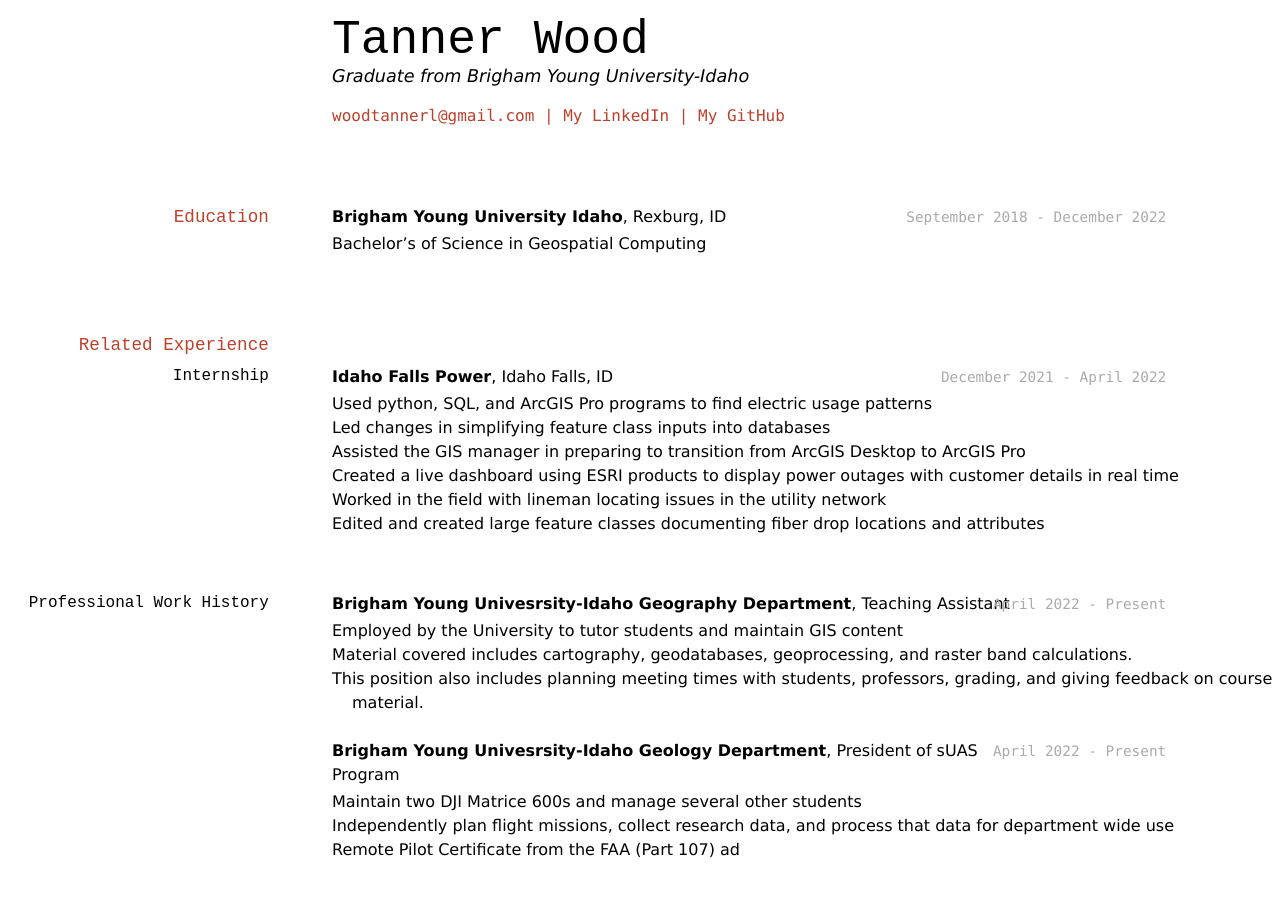
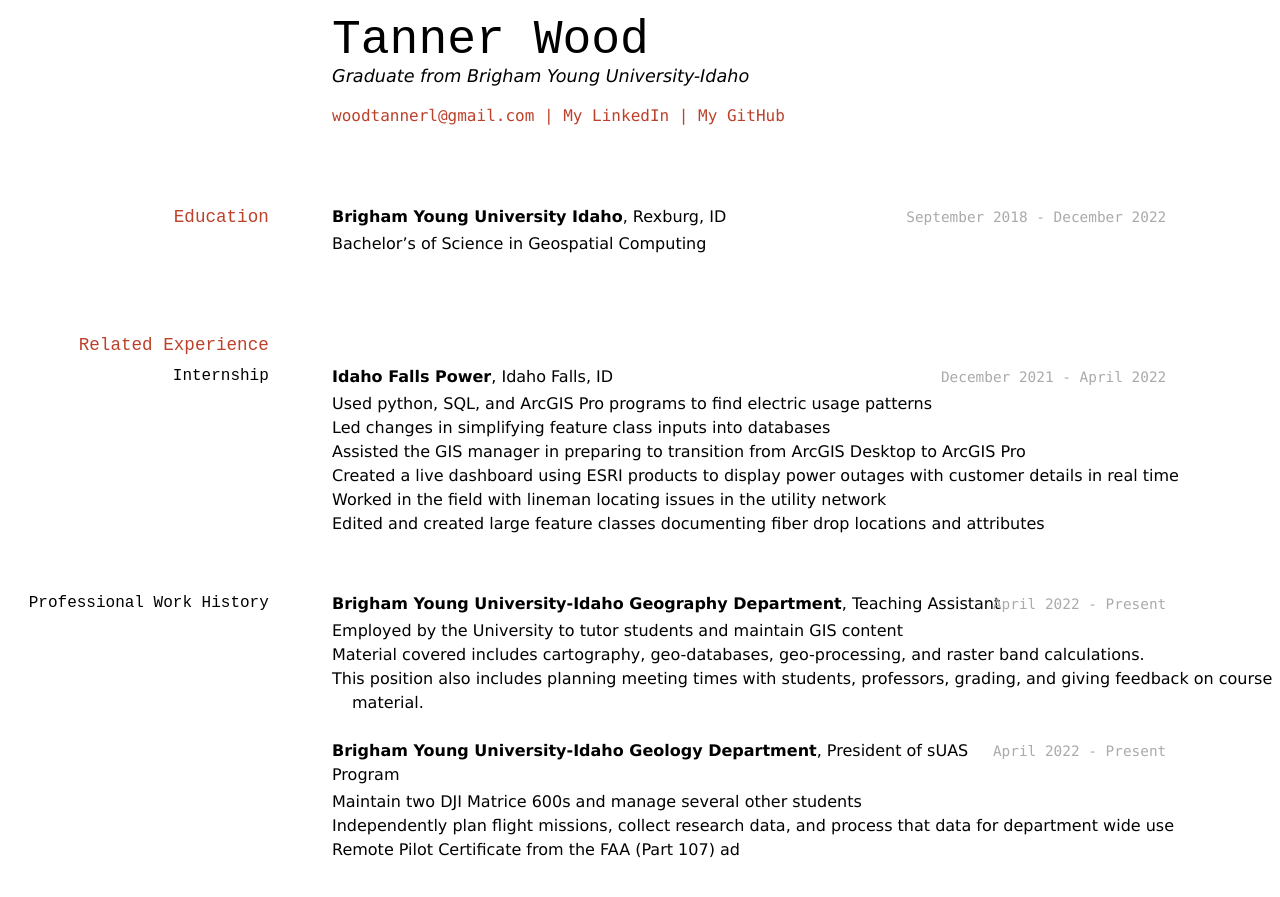
Before and after one commit to byuids-resumes/wood-resume-1, a Jekyll site: the page built from docs/index.md, in a window 1280 px wide. Shown: the top 897 px of the page. Built offline with Jekyll 4.4.1, drawn with Linux system fonts in a browser that asks for light colours.

Commit message:
Minor Corrections

```diff
--- a/docs/index.md
+++ b/docs/index.md
@@ -3,6 +3,7 @@ layout: cv
 title: Tanner Wood's Resume
 ---
 # Tanner Wood
+
 Graduate from Brigham Young University-Idaho
 
 <div id="webaddress">
@@ -35,23 +36,20 @@ __Idaho Falls Power__, Idaho Falls, ID
 ### Professional Work History
 
 `April 2022 - Present`
-__Brigham Young Univesrsity-Idaho Geography Department__, Teaching Assistant
+__Brigham Young University-Idaho Geography Department__, Teaching Assistant
 
 - Employed by the University to tutor students and maintain GIS content
-- Material covered includes cartography, geodatabases, geoprocessing, and raster band calculations.
+- Material covered includes cartography, geo-databases, geo-processing, and raster band calculations.
 - This position also includes planning meeting times with students, professors, grading, and giving feedback on course material.
 
-
-
 `April 2022 - Present`
-__Brigham Young Univesrsity-Idaho Geology Department__, President of sUAS Program
+__Brigham Young University-Idaho Geology Department__, President of sUAS Program
 
 - Maintain two DJI Matrice 600s and manage several other students
 - Independently plan flight missions, collect research data, and process that data for department wide use
 - Remote Pilot Certificate from the FAA (Part 107)
 ad
 
-
 <!-- ### Footer
 
 Last updated: May 2013 -->
```
